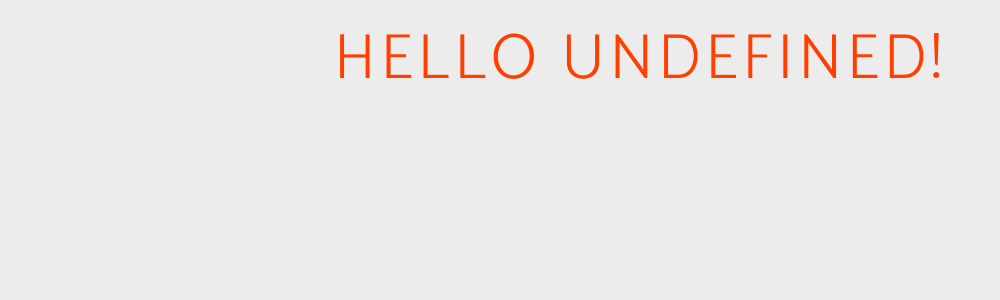
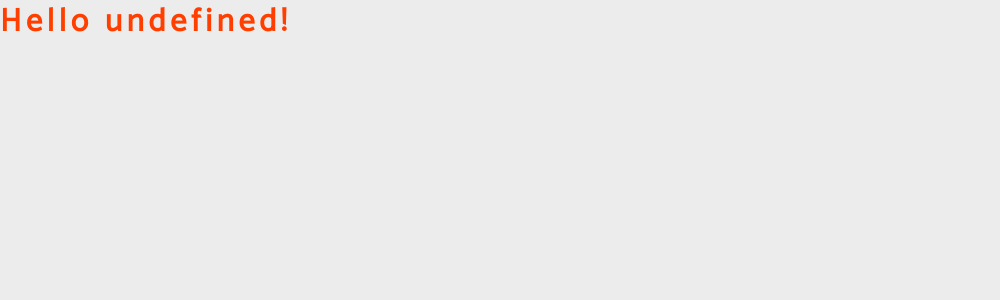
Before and after one commit to BeataJ/budget-calculator-svelte, a Svelte app: page / in a window 1280 px wide. Shown: the top 300 px of the page, without its empty margins (0-1000 px from the left). Built offline with nearby package versions, Linux system fonts and the light colour scheme.

Commit message:
delete <main> & style

```diff
--- a/src/App.svelte
+++ b/src/App.svelte
@@ -3,27 +3,9 @@
 </script>
 
 <style>
-  main {
-    text-align: center;
-    padding: 1em;
-    max-width: 240px;
-    margin: 0 auto;
-  }
-
   h1 {
     color: #ff3e00;
-    text-transform: uppercase;
-    font-size: 4em;
-    font-weight: 100;
-  }
-
-  @media (min-width: 640px) {
-    main {
-      max-width: none;
-    }
   }
 </style>
 
-<main>
-  <h1>Hello {name}!</h1>
-</main>
+<h1>Hello {name}!</h1>
```
